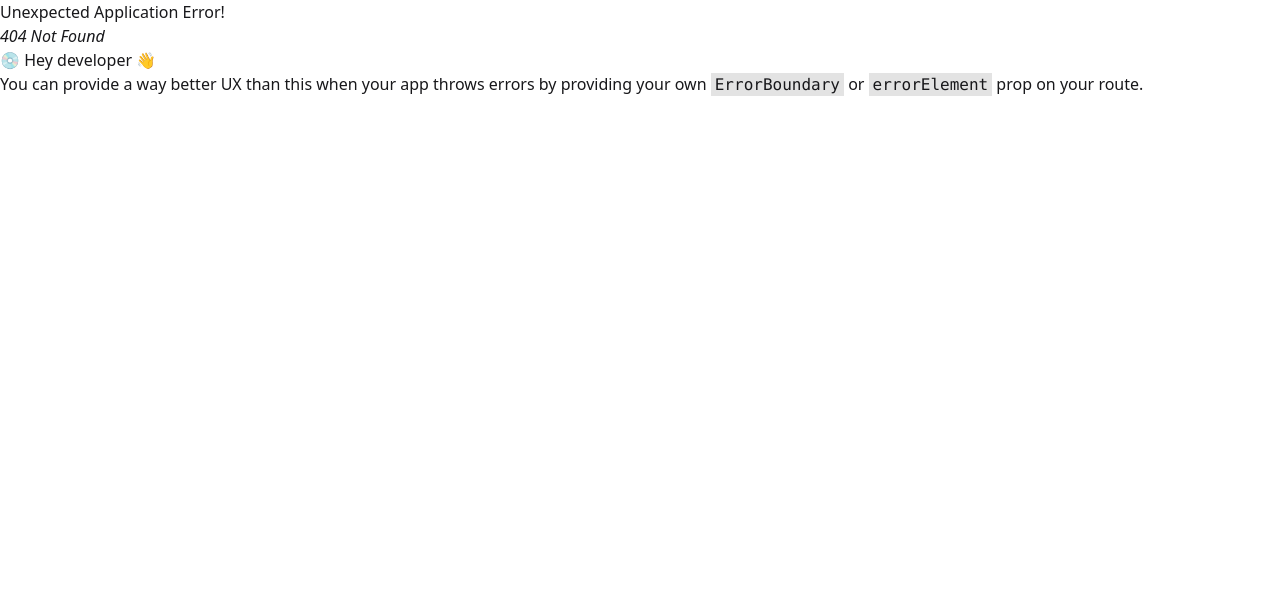
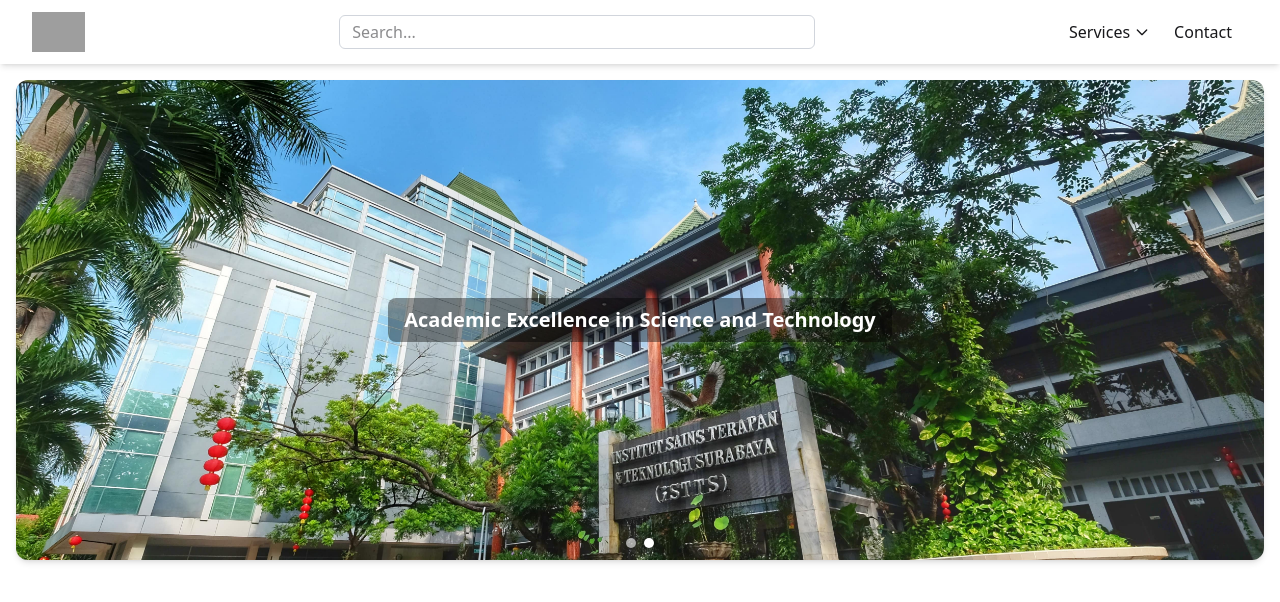
Before and after one commit to RCHD3388/LPPM_ISTTS_Frontend, a React (Vite) app: page /dashboard in a window 1280 px wide. Before the commit this address had no page. Shown: the top 602 px of the page. Built offline with nearby package versions, Linux system fonts and the light colour scheme; grey boxes are pictures that could not be loaded.

Commit message:
added Public mockup

```diff
--- /dev/null
+++ b/src/layout/public/ImageCarousel.jsx
@@ -0,0 +1,78 @@
+import React, { useEffect, useRef, useState } from "react";
+
+const ImageCarousel = ({
+  images = ["/banner1.jpg", "/banner2.jpg", "/banner3.jpg"],
+  intervalMs = 3000,
+  placeholderText = "Placeholder Text",
+  heightClass = "h-64",
+}) => {
+  const [current, setCurrent] = useState(0);
+  const timerRef = useRef(null);
+
+  // Auto-rotate
+  useEffect(() => {
+    timerRef.current = setInterval(() => {
+      setCurrent((prev) => (prev + 1) % images.length);
+    }, intervalMs);
+    return () => clearInterval(timerRef.current);
+  }, [images.length, intervalMs]);
+
+  // Pause saat hover
+  const pause = () => clearInterval(timerRef.current);
+  const resume = () => {
+    clearInterval(timerRef.current);
+    timerRef.current = setInterval(() => {
+      setCurrent((prev) => (prev + 1) % images.length);
+    }, intervalMs);
+  };
+
+  return (
+    <div className="w-full mt-20 px-4"> {/* 🔑 tambah margin top supaya turun */}
+      <div
+        className={`relative w-full ${heightClass} overflow-hidden rounded-xl shadow-md`}
+        onMouseEnter={pause}
+        onMouseLeave={resume}
+      >
+        {/* Slides */}
+        {images.map((src, idx) => (
+          <div
+            key={src + idx}
+            className={`absolute inset-0 transition-opacity duration-700 ease-in-out ${
+              idx === current ? "opacity-100" : "opacity-0"
+            }`}
+          >
+            <img
+              src={src}
+              alt={`Slide ${idx + 1}`}
+              className="w-full h-full object-cover"
+              draggable="false"
+            />
+          </div>
+        ))}
+
+        {/* Overlay placeholder text */}
+        <div className="absolute inset-0 flex items-center justify-center">
+          <div className="px-4 py-2 rounded-lg bg-black/40">
+            <span className="text-white text-xl font-semibold">
+              {placeholderText}
+            </span>
+          </div>
+        </div>
+
+        {/* Indicators */}
+        <div className="absolute bottom-3 left-1/2 -translate-x-1/2 flex gap-2">
+          {images.map((_, idx) => (
+            <span
+              key={idx}
+              className={`w-2.5 h-2.5 rounded-full ${
+                idx === current ? "bg-white" : "bg-white/60"
+              }`}
+            />
+          ))}
+        </div>
+      </div>
+    </div>
+  );
+};
+
+export default ImageCarousel;
--- /dev/null
+++ b/src/layout/public/MainLayout.jsx
@@ -0,0 +1,19 @@
+// src/layout/MainLayout.jsx
+import React from 'react';
+import { Outlet } from 'react-router-dom';
+import Navbar from './Navbar';
+
+function MainLayoutPublic() {
+  return (
+    <div className="">
+      <Navbar />
+      {/* Konten Halaman (termasuk Navbar) */}
+      <div className="mt-20">
+        {/* Outlet akan merender halaman aktif (Dashboard, Users, dll.) */}
+        <Outlet />
+      </div>
+    </div>
+  );
+}
+
+export default MainLayoutPublic;
--- /dev/null
+++ b/src/layout/public/Navbar.jsx
@@ -0,0 +1,100 @@
+import React, { useState } from "react";
+
+const Navbar = () => {
+  const [mobileMenuOpen, setMobileMenuOpen] = useState(false);
+
+  return (
+    <nav className="bg-white shadow-md fixed w-full z-20 top-0 left-0">
+      <div className="max-w-7xl mx-auto px-4 sm:px-6 lg:px-8">
+        <div className="flex justify-between items-center h-16">
+
+          {/* Logo */}
+          <div className="flex-shrink-0 flex items-center">
+            <img src="/logo.png" alt="Logo" className="h-10 w-auto" />
+          </div>
+
+          {/* Search Bar (center) */}
+          <div className="hidden md:flex flex-1 justify-center px-4">
+            <input
+              type="text"
+              placeholder="Search..."
+              className="w-1/2 px-3 py-1 rounded-md border border-gray-300
+                         focus:outline-none focus:ring focus:ring-indigo-400"
+            />
+          </div>
+
+          {/* Right Side */}
+          <div className="flex items-center space-x-4">
+            {/* Desktop Menu */}
+            <div className="hidden md:flex space-x-6 items-center">
+
+              <div className="relative group">
+                <button className="hover:text-indigo-500 flex items-center">
+                  Services
+                  <svg
+                    className="w-4 h-4 ml-1"
+                    fill="none"
+                    stroke="currentColor"
+                    viewBox="0 0 24 24"
+                  >
+                    <path
+                      strokeLinecap="round"
+                      strokeLinejoin="round"
+                      strokeWidth="2"
+                      d="M19 9l-7 7-7-7"
+                    />
+                  </svg>
+                </button>
+                {/* Dropdown */}
+                <div className="absolute hidden group-hover:block bg-white rounded shadow-md mt-2 w-40">
+                  <a href="#" className="block px-4 py-2 hover:bg-gray-100">
+                    Web Dev
+                  </a>
+                  <a href="#" className="block px-4 py-2 hover:bg-gray-100">
+                    Mobile App
+                  </a>
+                  <a href="#" className="block px-4 py-2 hover:bg-gray-100">
+                    AI/ML
+                  </a>
+                </div>
+              </div>
+
+              <a href="#" className="hover:text-indigo-500">
+                Contact
+              </a>
+            </div>
+
+            {/* Mobile menu button */}
+            <button
+              onClick={() => setMobileMenuOpen(!mobileMenuOpen)}
+              className="md:hidden p-2 rounded-md bg-gray-200"
+            >
+              ☰
+            </button>
+          </div>
+        </div>
+      </div>
+
+      {/* Mobile Menu */}
+      {mobileMenuOpen && (
+        <div className="md:hidden px-4 pb-4 space-y-2 bg-white">
+          {/* Search Bar in mobile */}
+          <input
+            type="text"
+            placeholder="Search..."
+            className="w-full px-3 py-1 rounded-md border border-gray-300
+                       focus:outline-none focus:ring focus:ring-indigo-400"
+          />
+          <a href="#" className="block hover:text-indigo-500">
+            Services
+          </a>
+          <a href="#" className="block hover:text-indigo-500">
+            Contact
+          </a>
+        </div>
+      )}
+    </nav>
+  );
+};
+
+export default Navbar;
--- a/src/pages/public/LandingPage.jsx
+++ b/src/pages/public/LandingPage.jsx
@@ -1,6 +1,18 @@
+import ImageCarousel from "../../layout/public/ImageCarousel";
+import Navbar from "../../layout/public/Navbar";
 
 const LandingPage = () => {
-  return <div>LandingPage</div>;
+  return (<>
+    <div className="content mt-3">
+      <ImageCarousel
+          images={["/istts.jpg", "/istts2.jpg"]} // taruh file di /public
+          intervalMs={3500}
+          placeholderText="Academic Excellence in Science and Technology"
+          heightClass="h-[60vh]"
+      />
+    </div>
+
+  </>);
 }
 
 export default LandingPage
--- a/src/routes/AppRoutes.jsx
+++ b/src/routes/AppRoutes.jsx
@@ -7,6 +7,7 @@ import MainLayout from '../layout/private/MainLayout';
 import DashboardPage from '../pages/private/DashboardPage';
 import TagPage from '../pages/private/TagPage';
 import PeriodPage from '../pages/private/PeriodPage';
+import MainLayoutPublic from '../layout/public/MainLayout';
 
 const AppRoutes = () => {
   const router = createBrowserRouter([
@@ -14,9 +15,19 @@ const AppRoutes = () => {
     {
       element: <PublicRoutes />,
       children: [
-        { path: "/", element: <LandingPage /> },
-        { path: "/login", element: <LoginPage /> },
-      ]
+        {
+          path: "/",
+          element: <MainLayoutPublic />,
+          children: [
+            { index: true, element: <Navigate to="/dashboard" replace /> },
+            { path: "dashboard", element: <LandingPage /> },
+          ],
+        },
+        {
+          path: "/login",
+          element: <LoginPage />,
+        },
+      ],
     },
     {
       element: <PrivateRoutes />,
```
Also changed, not shown: public/istts.jpg (added), public/istts2.jpg (added).
